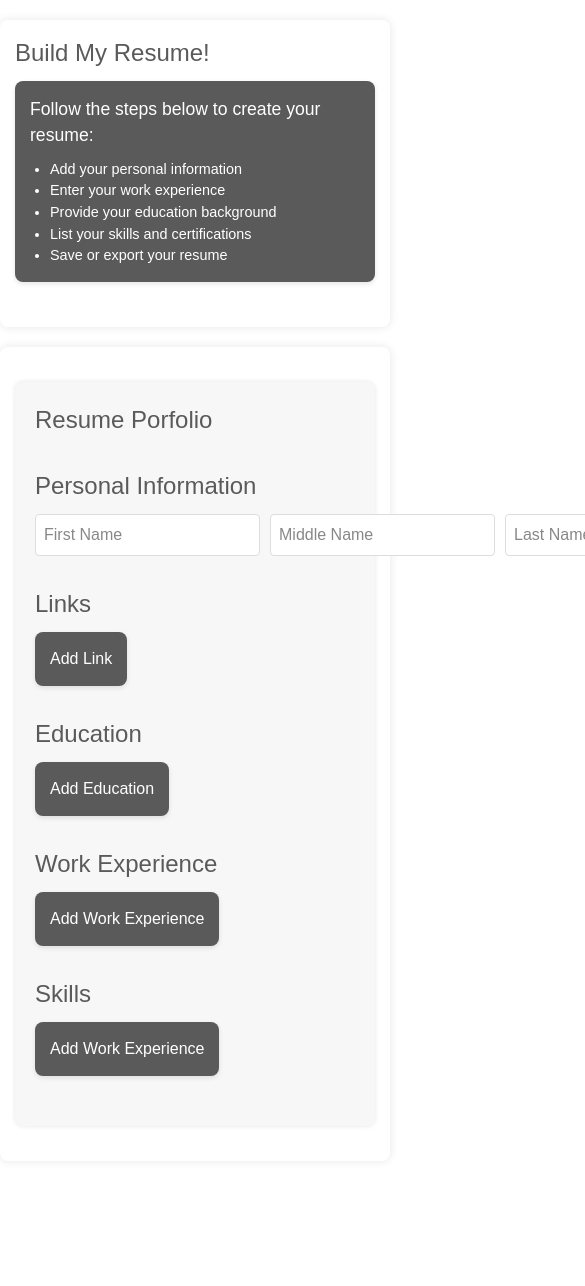
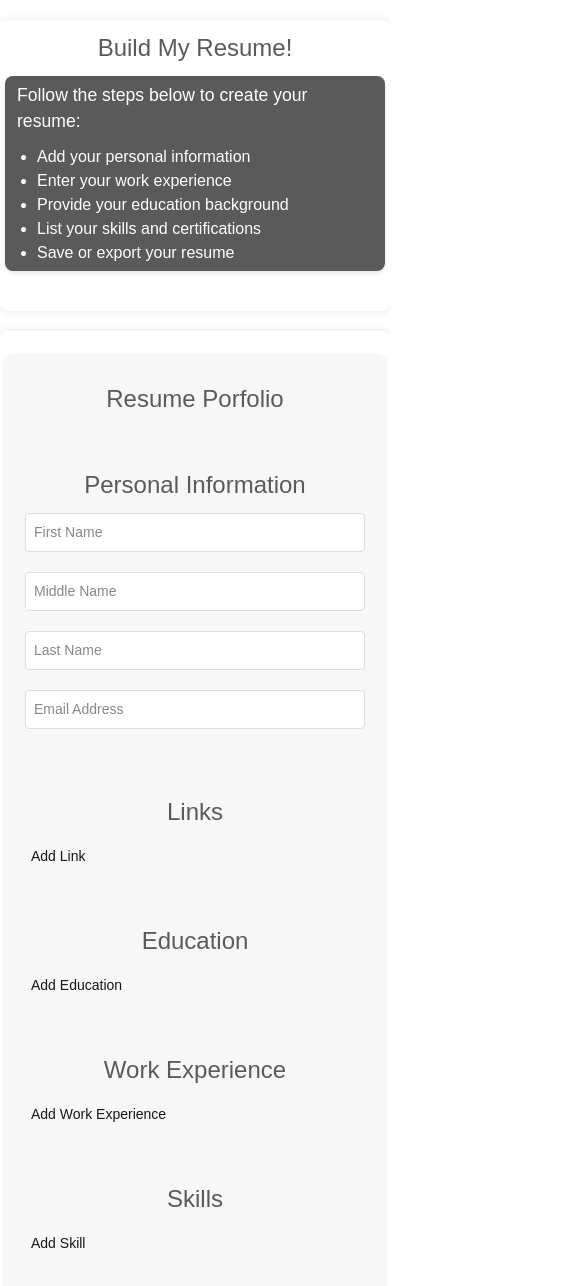
Before and after one commit to Bay-Valley-Tech-Code-Academy/doffy-old, a Next.js app: page /Pages/resumebuilder in a window 390 px wide. Shown: the top 1286 px of the page, 585 px wide, since content can reach past the window. Before the commit the page ends 1181 px from the top, so only its background shows below. Built offline with nearby package versions, Linux system fonts and the light colour scheme.

Commit message:
Testing some resume builder functionality

```diff
--- a/src/app/Pages/resumebuilder/page.js
+++ b/src/app/Pages/resumebuilder/page.js
@@ -72,9 +72,10 @@ const ResumeBuilder = () => {
 
                     {/* Personal Information Section */}
                     <div className={styles.section}>
-                        <h2>Personal Information</h2>
+                        <h2 className={styles.sectionTitle}>Personal Information</h2>
                         <div className={styles.fieldGroup}>
                             <input
+                                className={styles.fieldInput}
                                 type="text"
                                 placeholder="First Name"
                                 value={personalInfoFields.firstname || ""}
@@ -86,6 +87,7 @@ const ResumeBuilder = () => {
                                 }}
                             />
                             <input
+                                className={styles.fieldInput}
                                 type="text"
                                 placeholder="Middle Name"
                                 value={personalInfoFields.middlename || ""}
@@ -97,6 +99,7 @@ const ResumeBuilder = () => {
                                 }}
                             />
                             <input
+                                className={styles.fieldInput}
                                 type="text"
                                 placeholder="Last Name"
                                 value={personalInfoFields.lastname || ""}
@@ -108,6 +111,7 @@ const ResumeBuilder = () => {
                                 }}
                             />
                             <input
+                                className={styles.fieldInput}
                                 type="text"
                                 placeholder="Email Address"
                                 value={personalInfoFields.email || ""}
@@ -121,12 +125,14 @@ const ResumeBuilder = () => {
                         </div>
                     </div>
 
+
                     {/* Links Section */}
                     <div className={styles.section}>
-                        <h2>Links</h2>
+                        <h2 className={styles.sectionTitle}>Links</h2>
                         {linksFields.map((field, index) => (
                             <div key={index} className={styles.fieldGroup}>
                                 <input
+                                    className={styles.fieldInput}
                                     type="text"
                                     placeholder="Link Type"
                                     value={field.linkType}
@@ -137,6 +143,7 @@ const ResumeBuilder = () => {
                                     }}
                                 />
                                 <input
+                                    className={styles.fieldInput}
                                     type="text"
                                     placeholder="Link URL"
                                     value={field.linkURL}
@@ -146,15 +153,23 @@ const ResumeBuilder = () => {
                                         setLinksFields(updatedFields);
                                     }}
                                 />
-                                <button onClick={() => removeField("links", index)}>Remove</button>
+                                <button
+                                    className={styles.fieldButton}
+                                    onClick={() => removeField("links", index)}
+                                >
+                                    Remove
+                                </button>
                             </div>
                         ))}
-                        <button className={styles.card} onClick={() => addField("links")}>Add Link</button>
+                        <button className={styles.fieldButton} onClick={() => addField("links")}>
+                            Add Link
+                        </button>
                     </div>
+
 
                     {/* Education Section */}
                     <div className={styles.section}>
-                        <h2>Education</h2>
+                        <h2 className={styles.sectionTitle}>Education</h2>
                         {educationFields.map((field, index) => (
                             <div key={index} className={styles.fieldGroup}>
                                 <input
@@ -197,15 +212,19 @@ const ResumeBuilder = () => {
                                         setEducationFields(updatedFields);
                                     }}
                                 />
-                                <button onClick={() => removeField("education", index)}>Remove</button>
+                                <button className={styles.fieldButton} onClick={() => removeField("education", index)}>
+                                    Remove
+                                </button>
                             </div>
                         ))}
-                        <button className={styles.card} onClick={() => addField("education")}>Add Education</button>
+                        <button className={styles.fieldButton} onClick={() => addField("education")}>
+                            Add Education
+                        </button>
                     </div>
 
                     {/* Work Experience Section */}
                     <div className={styles.section}>
-                        <h2>Work Experience</h2>
+                        <h2 className={styles.sectionTitle}>Work Experience</h2>
                         {workExperienceFields.map((field, index) => (
                             <div key={index} className={styles.fieldGroup}>
                                 <input
@@ -248,15 +267,19 @@ const ResumeBuilder = () => {
                                         setWorkExperienceFields(updatedFields);
                                     }}
                                 />
-                                <button onClick={() => removeField("work", index)}>Remove</button>
+                                <button className={styles.fieldButton} onClick={() => removeField("work", index)}>
+                                    Remove
+                                </button>
                             </div>
                         ))}
-                        <button className={styles.card} onClick={() => addField("work")}>Add Work Experience</button>
+                        <button className={styles.fieldButton} onClick={() => addField("work")}>
+                            Add Work Experience
+                        </button>
                     </div>
 
                     {/* Skills Section */}
                     <div className={styles.section}>
-                        <h2>Skills</h2>
+                        <h2 className={styles.sectionTitle}>Skills</h2>
                         {skillsFields.map((field, index) => (
                             <div key={index} className={styles.fieldGroup}>
                                 <input
@@ -279,10 +302,14 @@ const ResumeBuilder = () => {
                                         setSkillsFields(updatedFields);
                                     }}
                                 />
-                                <button onClick={() => removeField("skills", index)}>Remove</button>
+                                <button className={styles.fieldButton} onClick={() => removeField("skills", index)}>
+                                    Remove
+                                </button>
                             </div>
                         ))}
-                        <button className={styles.card} onClick={() => addField("skills")}>Add Work Experience</button>
+                        <button className={styles.fieldButton} onClick={() => addField("skills")}>
+                            Add Skill
+                        </button>
                     </div>
                 </div>
             </div>
--- a/src/app/Pages/resumebuilder/resumebuilder.module.css
+++ b/src/app/Pages/resumebuilder/resumebuilder.module.css
@@ -45,18 +45,73 @@
 
 @media (max-width: 768px) {
     .container {
-        padding: 15px;
+        padding: 0 10px;
     }
-    .section h2 {
+
+    .section {
+        padding: 10px 0;
+    }
+
+    .fieldGroup {
+        flex-direction: column;
+        gap: 15px;
+    }
+
+    .fieldInput,
+    .fieldButton {
+        flex: 1 1 100%;
+        margin-bottom: 10px;
+    }
+
+    h2 {
         font-size: 1.5rem;
     }
+
+    .sectionTitle {
+        font-size: 1.5rem;
+    }
+
     .card {
-        padding: 15px;
-    }
-    .card li {
-        font-size: 0.9rem;
+        padding: 8px 16px;
+        font-size: 14px;
     }
 }
+
+@media (max-width: 480px) {
+    .container {
+        padding: 5px;
+    }
+
+    .section {
+        padding: 5px 0;
+    }
+
+    .fieldGroup {
+        gap: 10px;
+    }
+
+    h2 {
+        font-size: 1.2rem;
+        text-align: center;
+    }
+
+    .sectionTitle {
+        font-size: 1.2rem;
+        text-align: center;
+    }
+
+    .card {
+        font-size: 12px;
+        padding: 6px 12px;
+    }
+
+    .fieldInput,
+    .fieldButton {
+        font-size: 14px;
+        padding: 6px;
+    }
+}
+
 
 .dynamicFieldsSection {
     max-width: 1200px;
@@ -69,6 +124,7 @@
 
 .fieldGroup {
     display: flex;
+    flex-wrap: wrap;
     gap: 10px;
     margin-bottom: 15px;
 }
```
Also changed, not shown: 1 other file (tests, documents, lock files or other folders).
